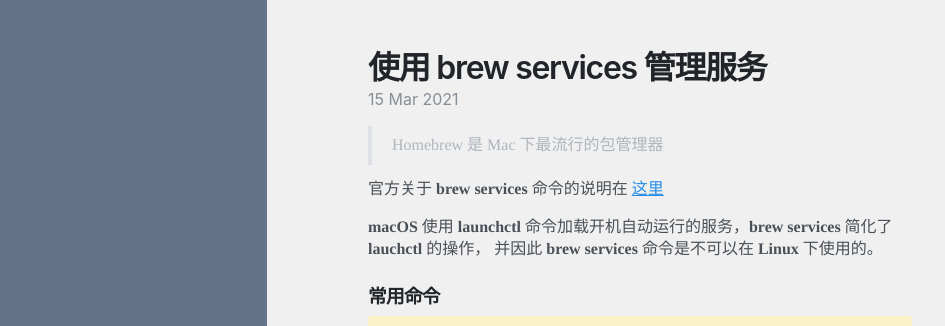
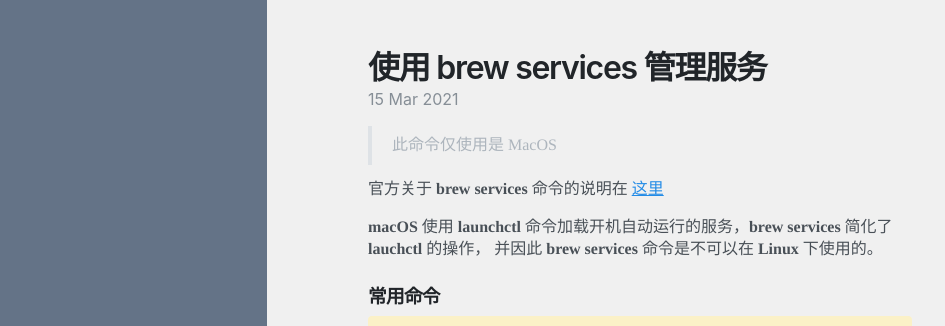
Before and after one commit to jiaw-Zh/jiaw-Zh.github.io, a Jekyll site: the page built from _posts/Linux/2021-03-15-使用brew services管理服务.md, in a window 1280 px wide and 1353 px high. Shown: the top 326 px of the window, without its empty margins (0-945 px from the left). Built offline with Jekyll 4.4.1, drawn with Linux system fonts in a browser that asks for light colours; nearby versions of some CDN libraries.

Commit message:
修改简介

```diff
--- a/_posts/Linux/2021-03-15-使用brew services管理服务.md
+++ b/_posts/Linux/2021-03-15-使用brew services管理服务.md
@@ -6,7 +6,7 @@
 tags: homebrew 2021
 ---
 
-> Homebrew 是 Mac 下最流行的包管理器
+> 此命令仅使用是 MacOS
 
 官方关于 **brew services** 命令的说明在
 <a href='https://docs.brew.sh/Manpage#services-subcommand' target="_blank">这里</a>
```
